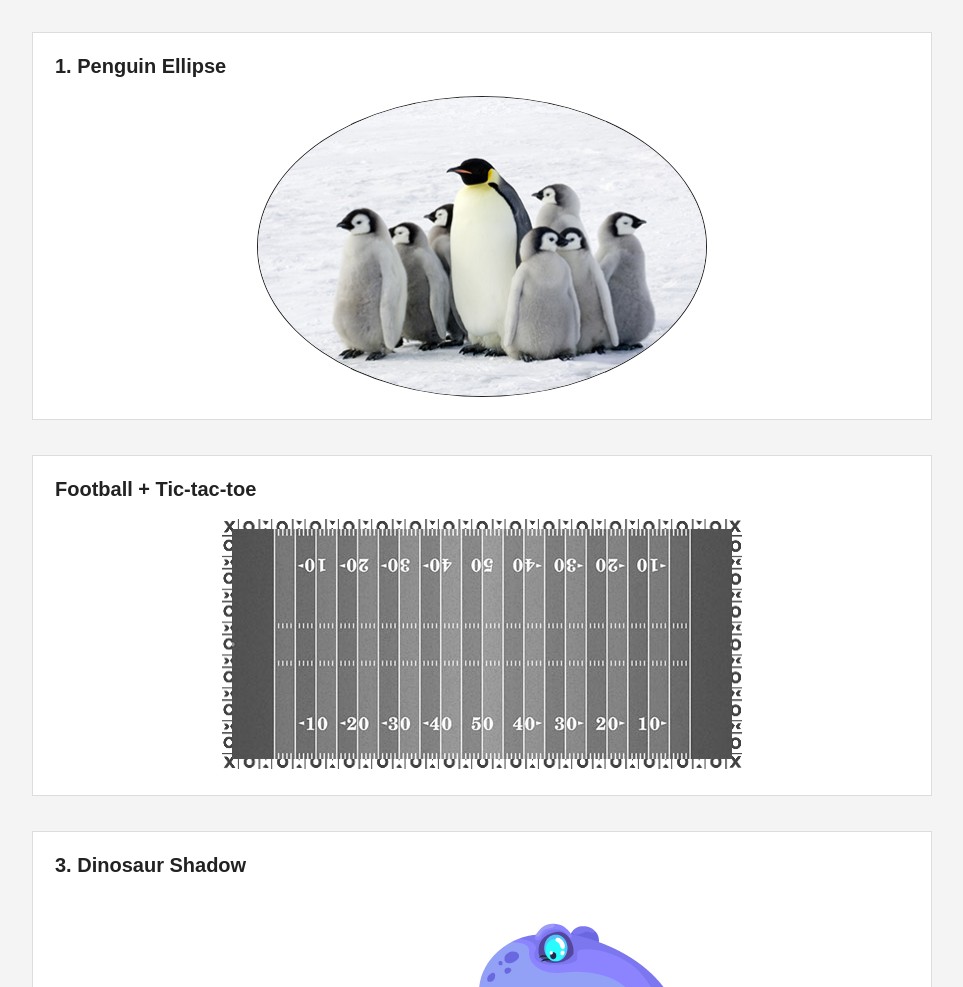
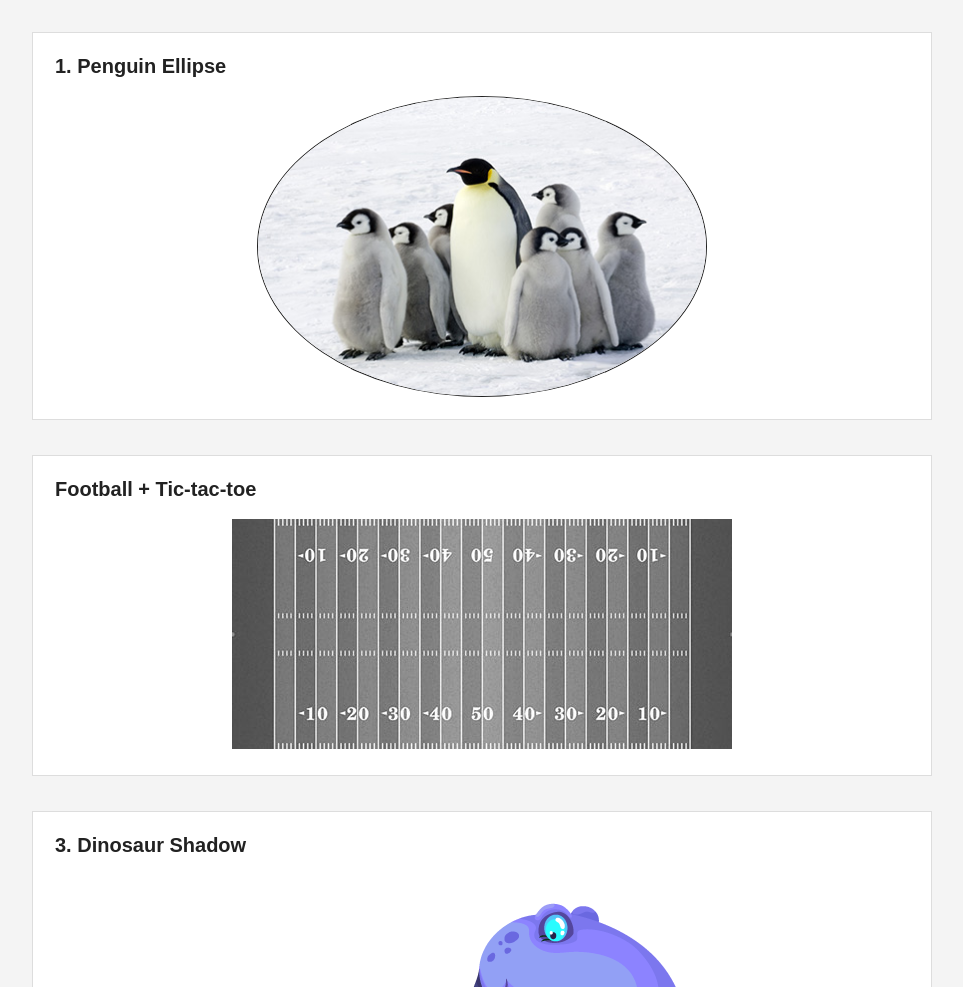
Before and after one commit to stankem2027-cell/stankem2027-cell.github.io, a plain HTML site: page bwd/css_assignment/index.html in a window 1280 px wide. Shown: the part 113-1100 px from the top of the page, without its empty margins (158-1121 px from the left). Drawn offline with Linux system fonts and the light colour scheme.

Commit message:
Update styles.css

```diff
--- a/bwd/css_assignment/styles.css
+++ b/bwd/css_assignment/styles.css
@@ -26,7 +26,6 @@ h1 { margin-bottom: 4px; }
 
 .image-frame {
   display: inline-block;
-  border: 10px solid transparent;
   border-image: url("images/tic-tac-toe.png") 30 round;
 }
 
```
